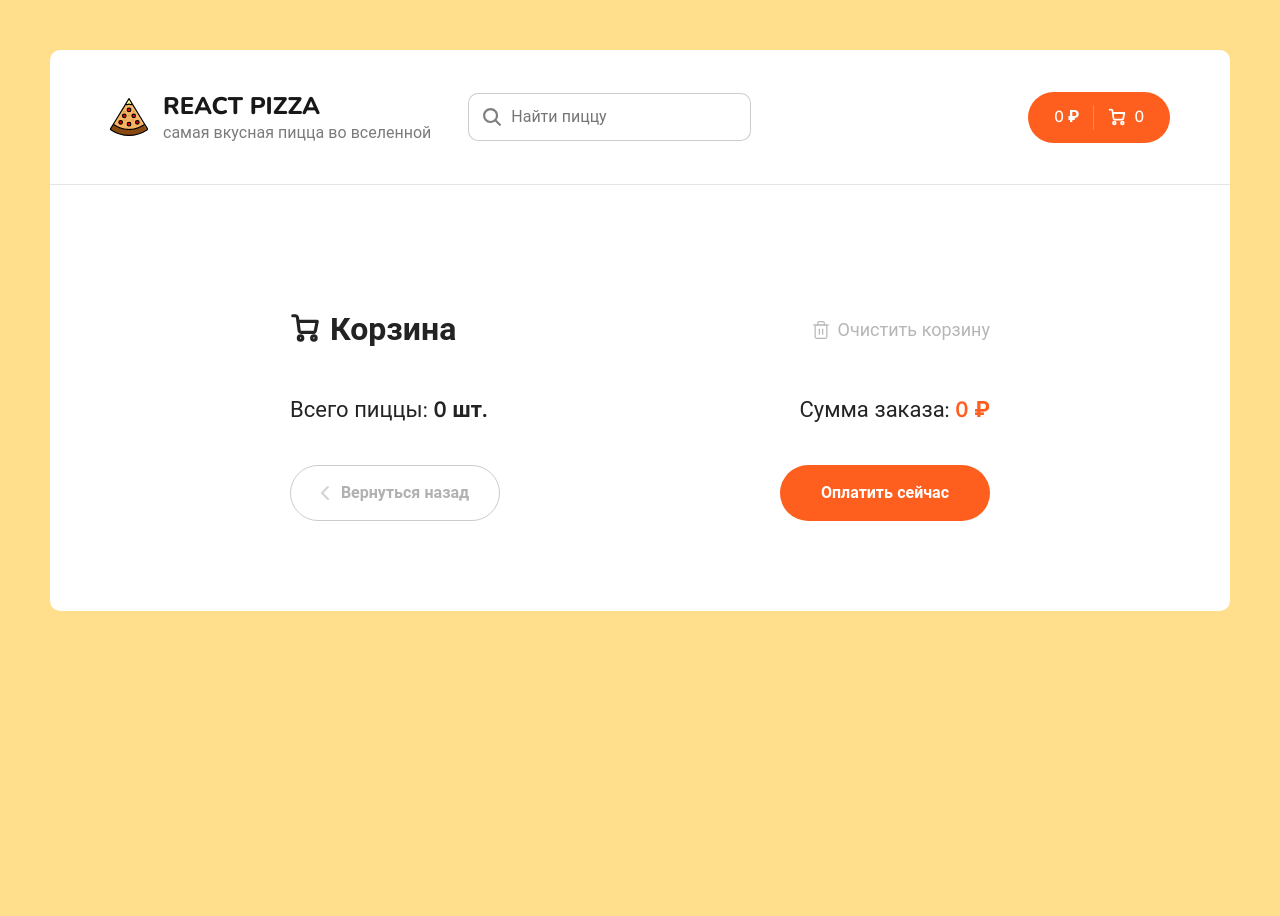
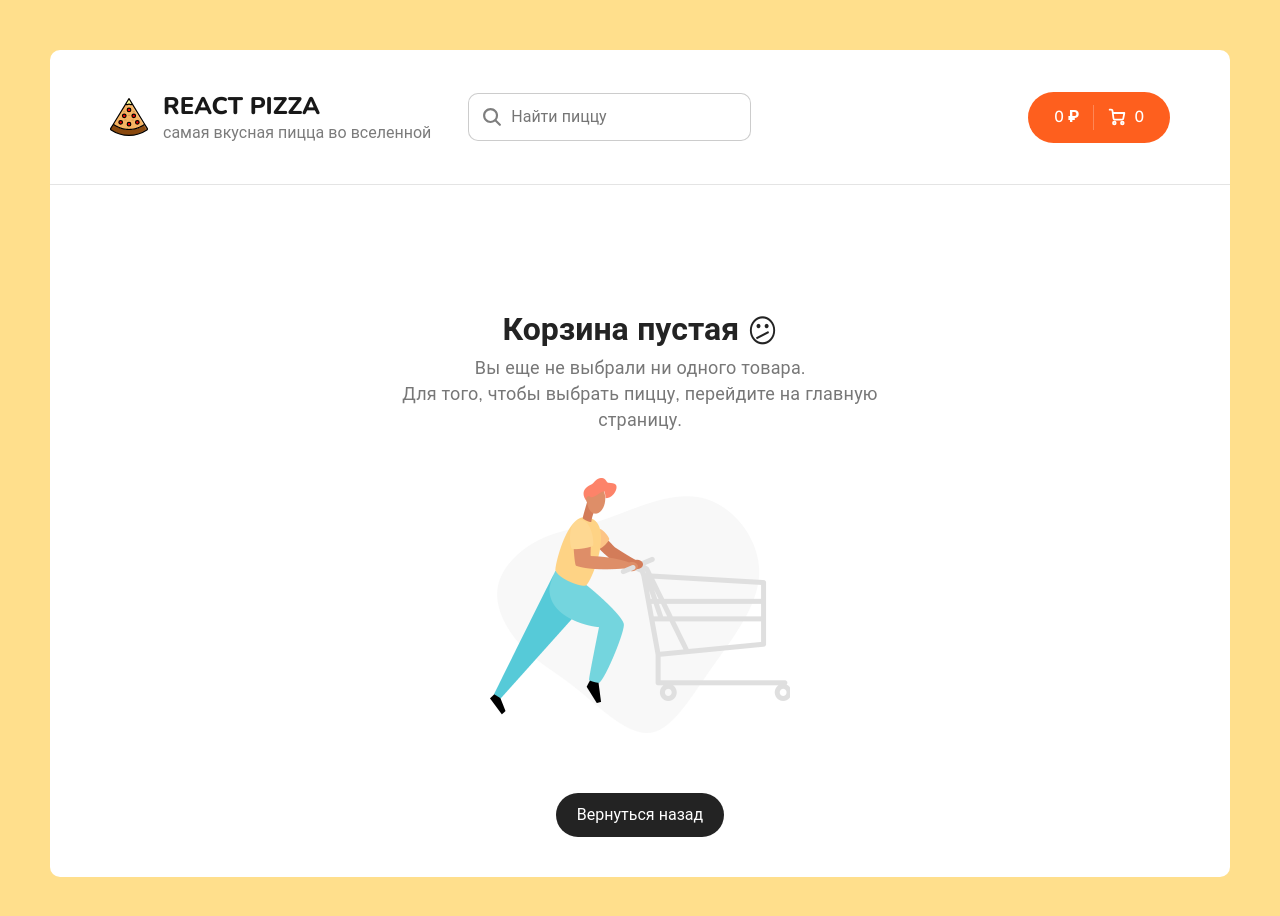
Before and after one commit to joat21/react-pizza, a React (Vite) app: page /cart in a window 1280 px wide. Shown: the top 916 px of the page. Before the commit the page ends 800 px from the top, so only its background shows below. Built offline with nearby package versions, Linux system fonts and the light colour scheme.

Commit message:
add empty cart layout

```diff
--- /dev/null
+++ b/src/components/CartEmpty/CartEmpty.module.scss
@@ -0,0 +1,41 @@
+.container {
+  max-width: 820px;
+  margin: 90px auto;
+}
+
+.empty {
+  margin: 0 auto;
+  width: 560px;
+  text-align: center;
+
+  h2 {
+    font-size: 32px;
+    margin-bottom: 10px;
+  }
+
+  p {
+    font-size: 18px;
+    line-height: 145.4%;
+    letter-spacing: 0.01em;
+    color: #777777;
+  }
+
+  icon {
+    position: relative;
+    top: 2px;
+  }
+
+  img {
+    display: block;
+    width: 300px;
+    margin: 45px auto 60px;
+  }
+
+  .button--black {
+    padding: 12px 0 14px;
+    width: 230px;
+    margin: 0 auto;
+    font-weight: 600;
+    font-size: 18px;
+  }
+}
--- /dev/null
+++ b/src/components/CartEmpty/index.jsx
@@ -0,0 +1,29 @@
+import React from "react";
+import { Link } from "react-router-dom";
+import image from "../../assets/img/empty-cart.png";
+import styles from "./CartEmpty.module.scss";
+
+const CartEmpty = () => {
+  return (
+    <div>
+      <div class={`container ${styles.container}`}>
+        <div class={styles.empty}>
+          <h2>
+            Корзина пустая <icon>😕</icon>
+          </h2>
+          <p>
+            Вы еще не выбрали ни одного товара.
+            <br />
+            Для того, чтобы выбрать пиццу, перейдите на главную страницу.
+          </p>
+          <img src={image} alt="Empty cart" />
+          <Link to="/" class="button button--black">
+            <span>Вернуться назад</span>
+          </Link>
+        </div>
+      </div>
+    </div>
+  );
+};
+
+export default CartEmpty;
--- a/src/components/CartItem/index.jsx
+++ b/src/components/CartItem/index.jsx
@@ -30,7 +30,7 @@ const CartItem = (props) => {
         </div>
         <div className={styles.count}>
           <div
-            onClick={() => dispatch(decrementItemCount({ id }))}
+            onClick={() => dispatch(decrementItemCount(id))}
             className={`button button--outline button--circle ${styles.minus}`}>
             <svg
               width="10"
@@ -72,7 +72,7 @@ const CartItem = (props) => {
         <div className={styles.price}>
           <b>{price * count} ₽</b>
         </div>
-        <div onClick={() => dispatch(removeItem({ id }))} className={styles.remove}>
+        <div onClick={() => dispatch(removeItem(id))} className={styles.remove}>
           <div className="button button--outline button--circle">
             <svg
               width="10"
--- a/src/components/Header/index.jsx
+++ b/src/components/Header/index.jsx
@@ -1,11 +1,11 @@
-import { Link } from 'react-router-dom';
-import { useSelector } from 'react-redux';
-import Search from '../Search';
-import pizzaLogo from '../../assets/img/pizza-logo.svg';
-import styles from './Header.module.scss';
+import { Link } from "react-router-dom";
+import { useSelector } from "react-redux";
+import Search from "../Search";
+import pizzaLogo from "../../assets/img/pizza-logo.svg";
+import styles from "./Header.module.scss";
 
 const Header = () => {
-  const cart = useSelector((state) => state.cart);
+  const { totalCount, totalPrice } = useSelector((state) => state.cart);
   return (
     <div className={styles.header}>
       <div className={`container ${styles.container}`}>
@@ -21,14 +21,15 @@ const Header = () => {
         <Search />
         <div>
           <Link to="/cart" className={`button ${styles.btn}`}>
-            <span>{cart.totalPrice} ₽</span>
+            <span>{totalPrice} ₽</span>
             <div className="button__delimiter"></div>
             <svg
               width="18"
               height="18"
               viewBox="0 0 18 18"
               fill="none"
-              xmlns="http://www.w3.org/2000/svg">
+              xmlns="http://www.w3.org/2000/svg"
+            >
               <path
                 d="M6.33333 16.3333C7.06971 16.3333 7.66667 15.7364 7.66667 15C7.66667 14.2636 7.06971 13.6667 6.33333 13.6667C5.59695 13.6667 5 14.2636 5 15C5 15.7364 5.59695 16.3333 6.33333 16.3333Z"
                 stroke="white"
@@ -51,7 +52,7 @@ const Header = () => {
                 strokeLinejoin="round"
               />
             </svg>
-            <span>{cart.totalCount}</span>
+            <span>{totalCount}</span>
           </Link>
         </div>
       </div>
--- a/src/pages/Cart/index.jsx
+++ b/src/pages/Cart/index.jsx
@@ -1,20 +1,20 @@
-import { useEffect, useState } from 'react';
-import { useDispatch, useSelector } from 'react-redux';
-import { clear } from '../../redux/slices/cartSlice';
-import { Link } from 'react-router-dom';
-import axios from 'axios';
+import { useEffect, useState } from "react";
+import { useDispatch, useSelector } from "react-redux";
+import { clear } from "../../redux/slices/cartSlice";
+import { Link } from "react-router-dom";
+import axios from "axios";
 
-import CartItem from '../../components/CartItem';
-import styles from './Cart.module.scss';
+import CartItem from "../../components/CartItem";
+import styles from "./Cart.module.scss";
+import CartEmpty from "../../components/CartEmpty";
 
 const Cart = () => {
-  const cart = useSelector((state) => state.cart);
+  const { items, totalCount, totalPrice } = useSelector((state) => state.cart);
   const dispatch = useDispatch();
-  // const [items, setItems] = useState([]);
 
-  // useEffect(() => {
-  //   axios.get('https://1fa97bb2e797534b.mokky.dev/cart').then((res) => setItems(res.data));
-  // }, []);
+  if (!totalCount) {
+    return <CartEmpty />;
+  }
 
   return (
     <div className={`container ${styles.container}`}>
@@ -26,7 +26,8 @@ const Cart = () => {
               height="18"
               viewBox="0 0 18 18"
               fill="none"
-              xmlns="http://www.w3.org/2000/svg">
+              xmlns="http://www.w3.org/2000/svg"
+            >
               <path
                 d="M6.33333 16.3333C7.06971 16.3333 7.66667 15.7364 7.66667 15C7.66667 14.2636 7.06971 13.6667 6.33333 13.6667C5.59695 13.6667 5 14.2636 5 15C5 15.7364 5.59695 16.3333 6.33333 16.3333Z"
                 stroke="white"
@@ -57,7 +58,8 @@ const Cart = () => {
               height="20"
               viewBox="0 0 20 20"
               fill="none"
-              xmlns="http://www.w3.org/2000/svg">
+              xmlns="http://www.w3.org/2000/svg"
+            >
               <path
                 d="M2.5 5H4.16667H17.5"
                 stroke="#B6B6B6"
@@ -91,27 +93,31 @@ const Cart = () => {
           </div>
         </div>
         <div className={styles.items}>
-          {cart.items.map((item) => (
+          {items.map((item) => (
             <CartItem key={item.id} {...item} />
           ))}
         </div>
         <div className={styles.bottom}>
           <div className={styles.details}>
             <span>
-              Всего пиццы: <b>{cart.totalCount} шт.</b>
+              Всего пиццы: <b>{totalCount} шт.</b>
             </span>
             <span>
-              Сумма заказа: <b>{cart.totalPrice} ₽</b>
+              Сумма заказа: <b>{totalPrice} ₽</b>
             </span>
           </div>
           <div className={styles.buttons}>
-            <Link to="/" className={`button button--outline button--add ${styles['go-back-btn']}`}>
+            <Link
+              to="/"
+              className={`button button--outline button--add ${styles["go-back-btn"]}`}
+            >
               <svg
                 width="8"
                 height="14"
                 viewBox="0 0 8 14"
                 fill="none"
-                xmlns="http://www.w3.org/2000/svg">
+                xmlns="http://www.w3.org/2000/svg"
+              >
                 <path
                   d="M7 13L1 6.93015L6.86175 1"
                   stroke="#D3D3D3"
@@ -123,7 +129,7 @@ const Cart = () => {
 
               <span>Вернуться назад</span>
             </Link>
-            <div className={`button ${styles['pay-btn']}`}>
+            <div className={`button ${styles["pay-btn"]}`}>
               <span>Оплатить сейчас</span>
             </div>
           </div>
--- a/src/redux/slices/cartSlice.js
+++ b/src/redux/slices/cartSlice.js
@@ -24,19 +24,19 @@ export const cartSlice = createSlice({
     },
 
     removeItem(state, action) {
-      const item = state.items.find((item) => item.id === action.payload.id);
+      const item = state.items.find((item) => item.id === action.payload);
 
       state.totalCount -= item.count;
       state.totalPrice -= item.count * item.price;
 
-      state.items = state.items.filter((item) => item.id !== action.payload.id);
+      state.items = state.items.filter((item) => item.id !== action.payload);
     },
 
     decrementItemCount(state, action) {
-      const item = state.items.find((item) => item.id === action.payload.id);
+      const item = state.items.find((item) => item.id === action.payload);
 
       if (item.count === 1) {
-        state.items = state.items.filter((item) => item.id !== action.payload.id);
+        state.items = state.items.filter((item) => item.id !== action.payload);
       } else {
         item.count -= 1;
       }
```
